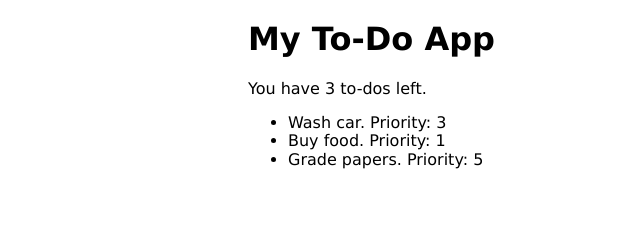
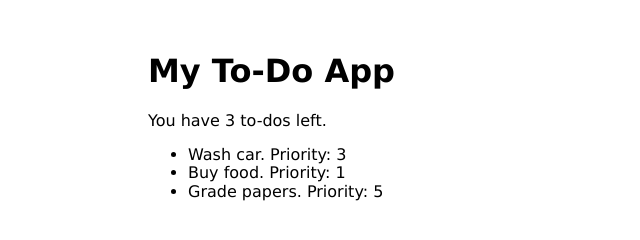
Before and after one commit to macloo/js-bootcamp, a website: page todo-app/index.html in a window 1280 px wide. Shown: the whole page, without its empty margins (92-732 px from the left). Drawn offline with Linux system fonts and the light colour scheme.

Commit message:
small fixes

```diff
--- a/notes-app/main.css
+++ b/notes-app/main.css
@@ -9,4 +9,5 @@ body {
 #wrapper {
     max-width: 800px;
     margin: 1em auto;
+    padding: 1em;
 }
--- a/todo-app/main.css
+++ b/todo-app/main.css
@@ -7,6 +7,7 @@ body {
     font-family: 'Verdana', sans-serif;
 }
 #wrapper {
-    max-width: 600px;
+    max-width: 800px;
     margin: 1em auto;
+    padding: 1em;
 }
```
Also changed, not shown: README.md.
